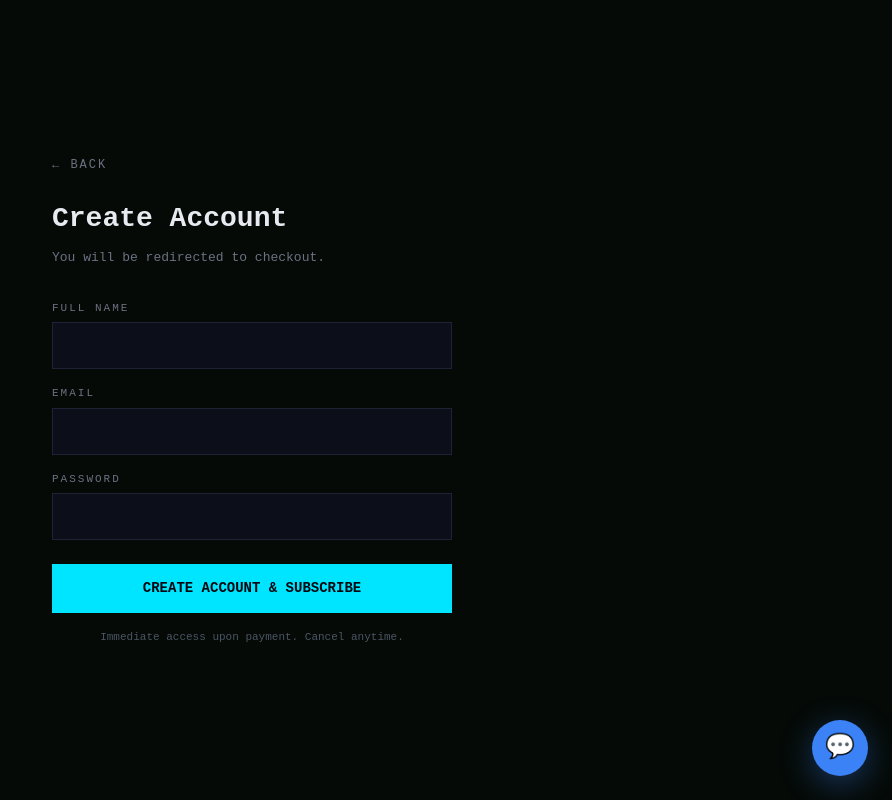
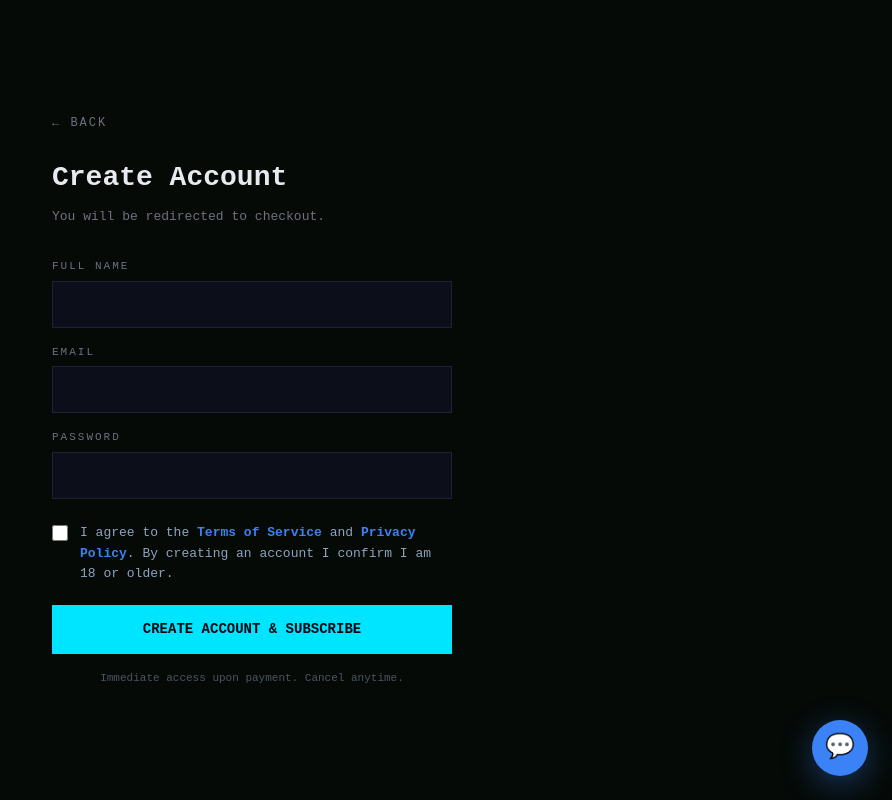
Before and after one commit to derekhuit-afk/depositiq, a Next.js app: page /signup in a window 1280 px wide. Shown: the whole page, without its empty margins (388-1280 px from the left). Built offline with nearby package versions, Linux system fonts and the light colour scheme.

Commit message:
feat: add ToS + Privacy Policy consent checkbox to signup

```diff
--- a/app/signup/page.tsx
+++ b/app/signup/page.tsx
@@ -9,10 +9,12 @@ export default function Signup() {
   const [password, setPassword] = useState("");
   const [error, setError] = useState("");
   const [loading, setLoading] = useState(false);
+  const [agreedToTerms, setAgreedToTerms] = useState(false);
   const router = useRouter();
 
   async function handleSubmit(e: React.FormEvent) {
-    e.preventDefault(); setLoading(true); setError("");
+    e.preventDefault(); if (!agreedToTerms) { setError("You must agree to the Terms of Service and Privacy Policy to continue."); return; }
+    setLoading(true); setError("");
     const sr = await fetch("/api/auth/signup", {
       method: "POST", headers: { "Content-Type": "application/json" },
       body: JSON.stringify({ email, password, name })
@@ -51,6 +53,23 @@ export default function Signup() {
             <input type="password" value={password} onChange={e => setPassword(e.target.value)} required minLength={8}
               style={{ width: "100%", background: "#0C0E1A", border: "1px solid #1E2235", color: "#E8EAF0", padding: "12px 16px", fontSize: "14px", outline: "none", boxSizing: "border-box" }} />
           </div>
+                    {/* ToS Agreement */}
+          <div style={{ display:"flex", alignItems:"flex-start", gap:12, marginBottom:20 }}>
+            <input
+              type="checkbox"
+              id="tos-agree"
+              checked={agreedToTerms}
+              onChange={e => setAgreedToTerms(e.target.checked)}
+              style={{ marginTop:2, width:16, height:16, cursor:"pointer", accentColor:"#3B82F6", flexShrink:0 }}
+            />
+            <label htmlFor="tos-agree" style={{ fontSize:13, color:"#8FA3C0", lineHeight:1.6, cursor:"pointer" }}>
+              I agree to the{" "}
+              <a href="/tos" target="_blank" rel="noopener noreferrer" style={{ color:"#3B82F6", textDecoration:"none", fontWeight:600 }}>Terms of Service</a>{" "}
+              and{" "}
+              <a href="/privacy" target="_blank" rel="noopener noreferrer" style={{ color:"#3B82F6", textDecoration:"none", fontWeight:600 }}>Privacy Policy</a>.
+              By creating an account I confirm I am 18 or older.
+            </label>
+          </div>
           <button type="submit" disabled={loading}
             style={{ width: "100%", background: "#00E5FF", color: "#050810", padding: "14px", fontWeight: 900, fontSize: "14px", border: "none", cursor: loading ? "not-allowed" : "pointer" }}>
             {loading ? "PROCESSING..." : "CREATE ACCOUNT & SUBSCRIBE"}
```
